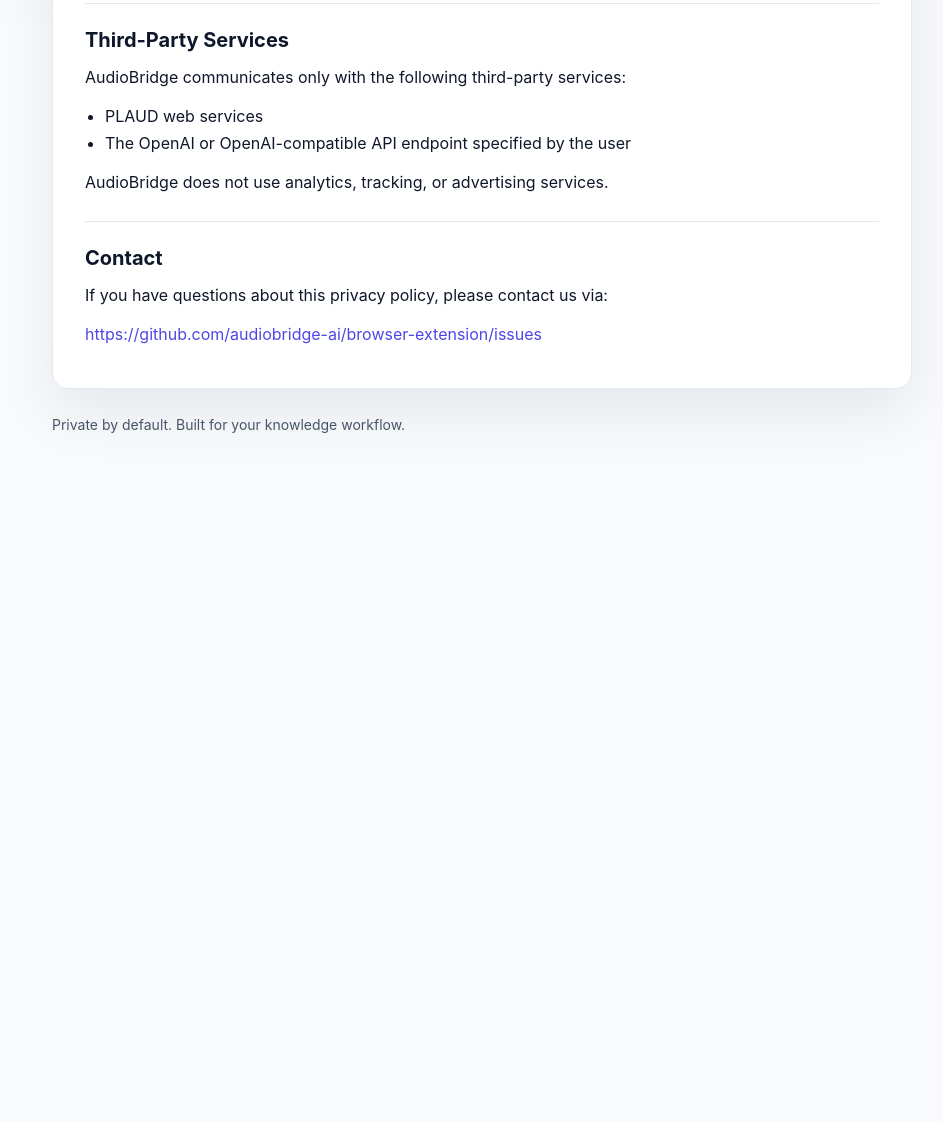
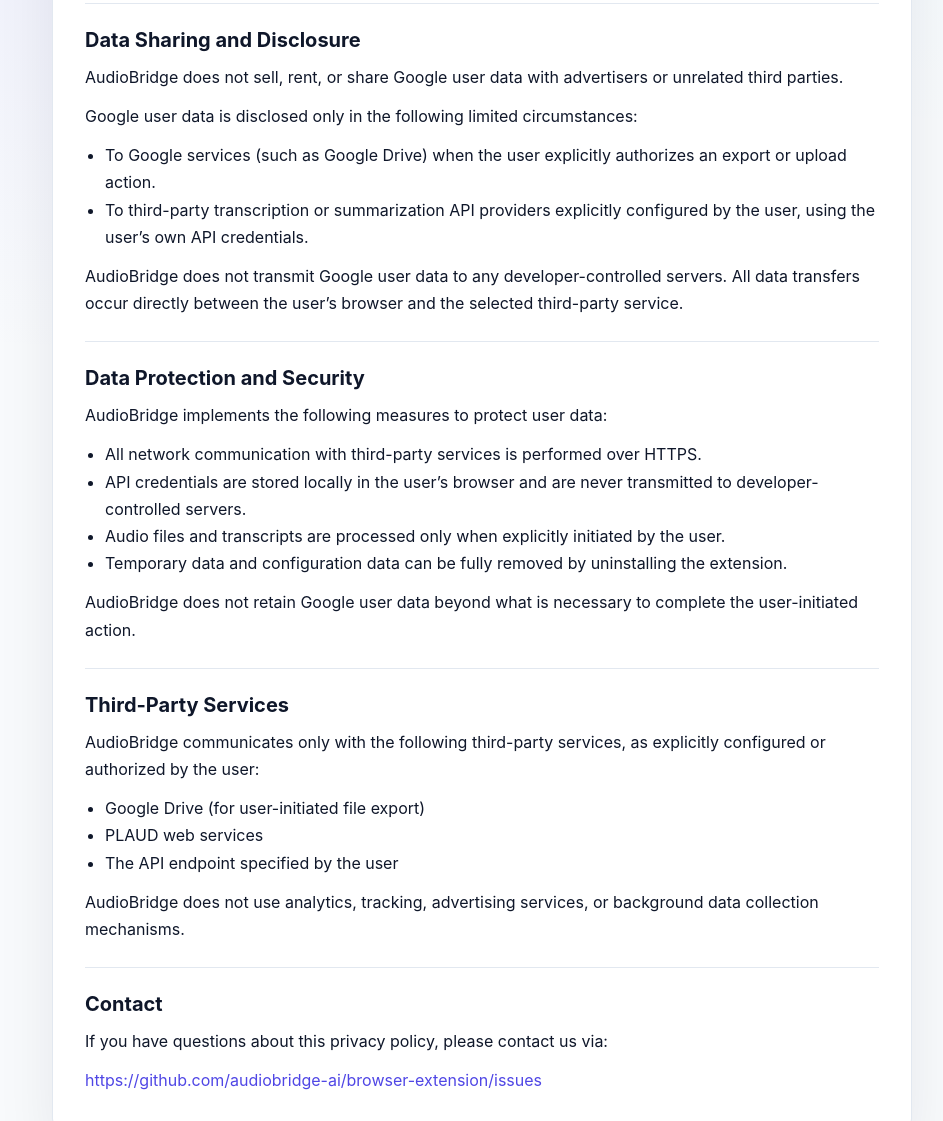
Before and after one commit to audiobridge-ai/browser-extension, a plain HTML site: page privacy.html in a window 1280 px wide. Shown: the part 807-1928 px from the top of the page, without its empty margins (158-1101 px from the left). Before the commit the page ends 1336 px from the top, so only its background shows below. Drawn offline with Linux system fonts and the light colour scheme.

Commit message:
Update privacy.html

```diff
--- a/privacy.html
+++ b/privacy.html
@@ -1,5 +1,6 @@
 <!doctype html>
 <html lang="en">
+
 <head>
   <meta charset="utf-8" />
   <title>Privacy Policy – AudioBridge</title>
@@ -72,7 +73,7 @@
       box-shadow: 0 24px 60px rgba(15, 23, 42, 0.08);
     }
 
-    section + section {
+    section+section {
       margin-top: 24px;
       padding-top: 24px;
       border-top: 1px solid var(--line);
@@ -121,6 +122,7 @@
     }
   </style>
 </head>
+
 <body>
   <main class="page">
     <div class="content">
@@ -170,18 +172,74 @@
         </section>
 
         <section>
+          <h2>Data Sharing and Disclosure</h2>
+          <p>
+            AudioBridge does not sell, rent, or share Google user data with advertisers or
+            unrelated third parties.
+          </p>
+          <p>
+            Google user data is disclosed only in the following limited circumstances:
+          </p>
+          <ul>
+            <li>
+              To Google services (such as Google Drive) when the user explicitly authorizes
+              an export or upload action.
+            </li>
+            <li>
+              To third-party transcription or summarization API providers explicitly configured
+              by the user, using the user’s own API credentials.
+            </li>
+          </ul>
+          <p>
+            AudioBridge does not transmit Google user data to any developer-controlled servers.
+            All data transfers occur directly between the user’s browser and the selected
+            third-party service.
+          </p>
+        </section>
+
+        <section>
+          <h2>Data Protection and Security</h2>
+          <p>
+            AudioBridge implements the following measures to protect user data:
+          </p>
+          <ul>
+            <li>
+              All network communication with third-party services is performed over HTTPS.
+            </li>
+            <li>
+              API credentials are stored locally in the user’s browser and are never transmitted
+              to developer-controlled servers.
+            </li>
+            <li>
+              Audio files and transcripts are processed only when explicitly initiated by the user.
+            </li>
+            <li>
+              Temporary data and configuration data can be fully removed by uninstalling the extension.
+            </li>
+          </ul>
+          <p>
+            AudioBridge does not retain Google user data beyond what is necessary to complete
+            the user-initiated action.
+          </p>
+        </section>
+
+        <section>
           <h2>Third-Party Services</h2>
           <p>
-            AudioBridge communicates only with the following third-party services:
+            AudioBridge communicates only with the following third-party services, as explicitly
+            configured or authorized by the user:
           </p>
           <ul>
+            <li>Google Drive (for user-initiated file export)</li>
             <li>PLAUD web services</li>
-            <li>The OpenAI or OpenAI-compatible API endpoint specified by the user</li>
+            <li>The API endpoint specified by the user</li>
           </ul>
           <p>
-            AudioBridge does not use analytics, tracking, or advertising services.
+            AudioBridge does not use analytics, tracking, advertising services, or background
+            data collection mechanisms.
           </p>
         </section>
+
 
         <section>
           <h2>Contact</h2>
@@ -200,4 +258,5 @@
     </div>
   </main>
 </body>
+
 </html>
```
